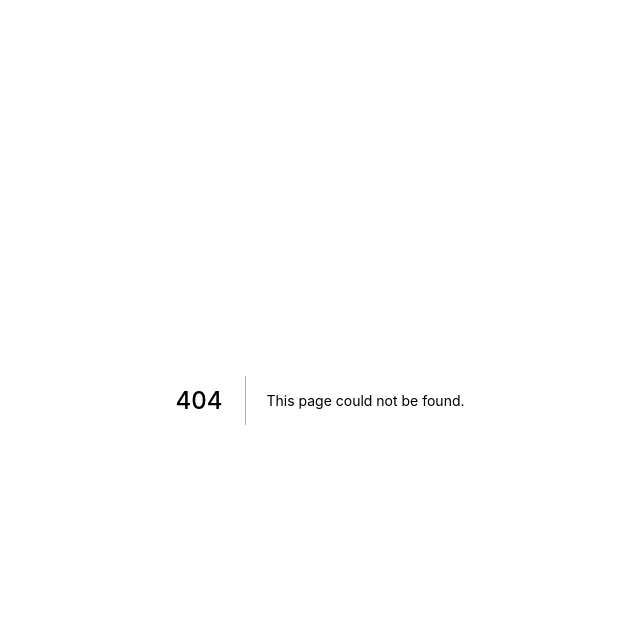
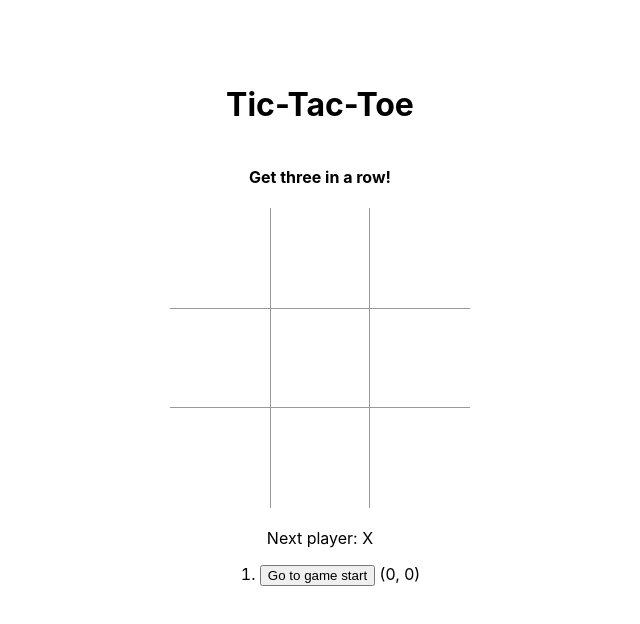
Before and after one commit to kelcharge/games, a Next.js app: page /tic-tac-toe in a window 1280 px wide. Before the commit this address had no page. Shown: the top 624 px of the page, without its empty margins (320-960 px from the left). Built offline with nearby package versions, Linux system fonts and the light colour scheme.

Commit message:
Add tic tac toe and level endpoint for lights out

```diff
--- a/src/pages/api/add-highscore.ts
+++ b/src/pages/api/add-highscore.ts
@@ -5,9 +5,9 @@ import { prisma } from "../../db/client";
 export default async (req: NextApiRequest, res: NextApiResponse) => {
     const body = req.body;
 
-    const highscore = await prisma.highScore.create({
-        data: body
-    });
+    // const highscore = await prisma.highScore.create({
+    //     data: body
+    // });
 
     // Take option to limit the amount of records returned
     // const data = await prisma.highScore.findMany();
--- a/src/pages/api/get-highscore.ts
+++ b/src/pages/api/get-highscore/[level].ts
@@ -1,10 +1,14 @@
 import { NextApiRequest, NextApiResponse } from "next";
 
-import { prisma } from "../../db/client";
+import { prisma } from "../../../db/client";
 
 export default async (req: NextApiRequest, res: NextApiResponse) => {
+    const level = req.query;
+
     // Take option to limit the amount of records returned
-    const data = await prisma.highScore.findMany();
+    const data = await prisma.highScore.findMany({
+        where: level,
+    });
 
 
     res.send(JSON.stringify(data));
--- /dev/null
+++ b/src/pages/tic-tac-toe.tsx
@@ -0,0 +1,173 @@
+import { useState, useEffect } from "react";
+import styles from "../styles/Home.module.css";
+
+function Square(props: any) {
+    return (
+        <button className={"square square-" + props.id} onClick={props.onClick}>
+            {props.value}
+        </button>
+    );
+}
+
+function Board(props: any) {
+    // Setup
+    function renderSquare(i: number) {
+        return (
+            <Square
+                key={i}
+                id={i}
+                value={props.squares[i]}
+                onClick={() => props.onClick(i)}
+            />
+        );
+    }
+
+    return (
+        <div>
+            {props.squares.map((square: any, index: number) => {
+                if (index % 3 === 0) {
+                    return (
+                        <div className='board-row' key={index}>
+                            {props.squares.map((square: any, i: number) => {
+                                if (i < index + 3 && i > index - 1) {
+                                    return renderSquare(i);
+                                }
+                            })}
+                        </div>
+                    );
+                }
+            })}
+        </div>
+    );
+}
+
+function Game() {
+    // Setup
+    const [history, setHistory] = useState([
+        {
+            squares: Array(9).fill(null),
+            position: {
+                x: 0,
+                y: 0,
+            },
+        },
+    ]);
+    const [stepNumber, setStepNumber] = useState(0);
+    const [xIsNext, setXIsNext] = useState(true);
+
+    function handleClick(i: number) {
+        const hist = history.slice(0, stepNumber + 1);
+        const current = hist[hist.length - 1];
+        const squares = current.squares.slice();
+
+        if (calculateWinner(squares) || squares[i]) {
+            return;
+        }
+
+        squares[i] = xIsNext ? "X" : "O";
+        setHistory(
+            hist.concat([
+                {
+                    squares: squares,
+                    position: {
+                        x: i % 3,
+                        y: i < 3 ? 0 : i > 6 ? 2 : 1,
+                    },
+                },
+            ])
+        );
+
+        setStepNumber(hist.length);
+        setXIsNext(!xIsNext);
+    }
+
+    function jumpTo(step: number) {
+        setStepNumber(step);
+        setXIsNext(step % 2 === 0);
+    }
+
+    function renderUI() {
+        const current = history[stepNumber];
+        const winner = calculateWinner(current.squares);
+
+        let status;
+        if (winner) {
+            status = "Winner: " + winner;
+        } else {
+            status = "Next player: " + (xIsNext ? "X" : "O");
+        }
+
+        const moves = history.map((step: any, move: number) => {
+            const desc = move
+                ? "Go to move number " + move
+                : "Go to game start";
+            return (
+                <li key={move}>
+                    <button
+                        className={move === stepNumber ? "bold" : ""}
+                        onClick={() => jumpTo(move)}
+                    >
+                        {desc}
+                    </button>
+                    <span>
+                        {" "}
+                        ({history[move].position.x}, {history[move].position.y})
+                    </span>
+                </li>
+            );
+        });
+
+        return (
+            <div className='game'>
+                <div className='game-board'>
+                    <Board
+                        squares={current.squares}
+                        onClick={(i: number) => handleClick(i)}
+                    />
+                </div>
+                <div className='game-info'>
+                    <div>{status}</div>
+                    <ol>{moves}</ol>
+                </div>
+            </div>
+        );
+    }
+
+    return <>{renderUI()}</>;
+}
+
+function calculateWinner(squares: any) {
+    const lines = [
+        [0, 1, 2],
+        [3, 4, 5],
+        [6, 7, 8],
+        [0, 3, 6],
+        [1, 4, 7],
+        [2, 5, 8],
+        [0, 4, 8],
+        [2, 4, 6],
+    ];
+    for (let i = 0; i < lines.length; i++) {
+        const [a, b, c] = lines[i];
+        if (
+            squares[a] &&
+            squares[a] === squares[b] &&
+            squares[a] === squares[c]
+        ) {
+            return squares[a];
+        }
+    }
+    return null;
+}
+
+export default function TicTacToe() {
+    return (
+        <>
+            <div className={styles.main}>
+                <h1>Tic-Tac-Toe</h1>
+                <h4>Get three in a row!</h4>
+                <Game />
+            </div>
+        </>
+    );
+}
--- a/src/styles/Home.module.css
+++ b/src/styles/Home.module.css
@@ -10,50 +10,6 @@
   flex-direction: column;
 
   align-items: center;
-}
-
-.footer {
-  display: flex;
-  flex: 1;
-  padding: 2rem 0;
-  border-top: 1px solid #eaeaea;
-  justify-content: center;
-  align-items: center;
-}
-
-.footer a {
-  display: flex;
-  justify-content: center;
-  align-items: center;
-  flex-grow: 1;
-}
-
-.title a {
-  color: #0070f3;
-  text-decoration: none;
-}
-
-.title a:hover,
-.title a:focus,
-.title a:active {
-  text-decoration: underline;
-}
-
-.title {
-  margin: 0;
-  line-height: 1.15;
-  font-size: 4rem;
-}
-
-.title,
-.description {
-  text-align: center;
-}
-
-.description {
-  margin: 4rem 0;
-  line-height: 1.5;
-  font-size: 1.5rem;
 }
 
 .code {
@@ -71,6 +27,7 @@
   justify-content: center;
   flex-wrap: wrap;
   max-width: 800px;
+  gap: 20px;
 }
 
 .card {
@@ -109,8 +66,8 @@
 }
 
 @media (max-width: 600px) {
-  .grid {
+  /* .grid {
     width: 100%;
     flex-direction: column;
-  }
+  } */
 }
--- a/src/styles/LightsOut.module.css
+++ b/src/styles/LightsOut.module.css
@@ -121,6 +121,10 @@
 .board {
     display: flex;
     position: relative;
+    background-color: gray;
+    padding: 20px;
+    border-radius: 20px;
+    border: 5px groove black;
 }
 
 .row {
@@ -132,17 +136,24 @@
 }
 
 .on {
-    background-color: red;
+    box-shadow: 0 0 10px 1px red inset;
 }
 
 .off {
-    background-color: plum;
+  box-shadow: none;
+}
+
+.off:hover {
+  opacity: 0.9;
 }
 
 .square {
     width: 50px;
     height: 50px;
-    border: 1px solid gainsboro;
+    border: 1px groove gainsboro;
+    border-radius: 10px;
+    background: rgb(90,76,117);
+    background: radial-gradient(circle, rgba(90,76,117,1) 0%, rgba(2,0,36,1) 100%, rgba(0,212,255,1) 100%);
 }
 
 .square:hover {
@@ -157,6 +168,7 @@
     background-color: gainsboro;
     border: 1px groove gainsboro;
     border-radius: 10px;
+    margin-top: 20px;
 }
 
 .button:hover {
@@ -171,11 +183,9 @@
     position: absolute;
     font-size: 38px;
     font-weight: bold;
-    width: 100%;
-    height: 100%;
-    display: flex;
-    justify-content: center;
-    align-items: center;
+    top: 40%;
+    left: 22%;
+    color: antiquewhite;
 }
 
 .hide {
--- a/src/styles/globals.css
+++ b/src/styles/globals.css
@@ -9,6 +9,11 @@ body {
 ul {
   list-style: none;
   padding: 0;
+  margin: 0;
+}
+
+h2 {
+  margin: 0;
 }
 
 a {
@@ -18,3 +23,66 @@ a {
 * {
   box-sizing: border-box;
 }
+
+.board-row:after {
+  clear: both;
+  content: "";
+  display: table;
+}
+
+.status {
+  margin-bottom: 10px;
+}
+
+.square {
+  background: #fff;
+  border: none;
+  float: left;
+  font-size: 48px;
+  font-weight: bold;
+  line-height: 52px;
+  height: 100px;
+  padding: 0;
+  text-align: center;
+  width: 100px;
+}
+
+.square-1, .square-7 {
+  border-left: 1px solid #999;
+  border-right: 1px solid #999;
+}
+
+.square-3, .square-5 {
+  border-top: 1px solid #999;
+  border-bottom: 1px solid #999;
+}
+
+.square-4 {
+  border: 1px solid #999;
+}
+
+.square:hover {
+  cursor: pointer;
+  background-color: #999;
+}
+
+.square:focus {
+  outline: none;
+}
+
+.kbd-navigation .square:focus {
+  background: #ddd;
+}
+
+.game {
+  display: flex;
+  flex-direction: column;
+  align-items: center;
+}
+
+.game-info {
+  display: flex;
+  flex-direction: column;
+  align-items: center;
+  margin-top: 20px;
+}
```
Also changed, not shown: src/pages/index.tsx (+8 -2 lines), src/pages/lightsout.tsx (+14 -6 lines), 1 other file (tests, documents, lock files or other folders).
